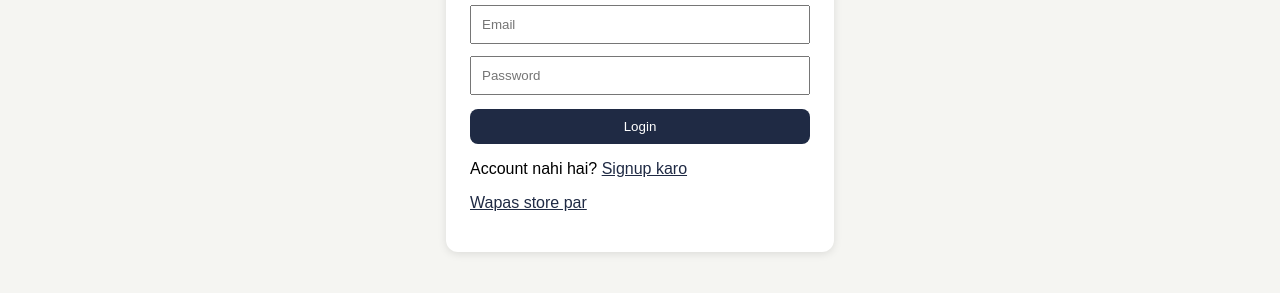
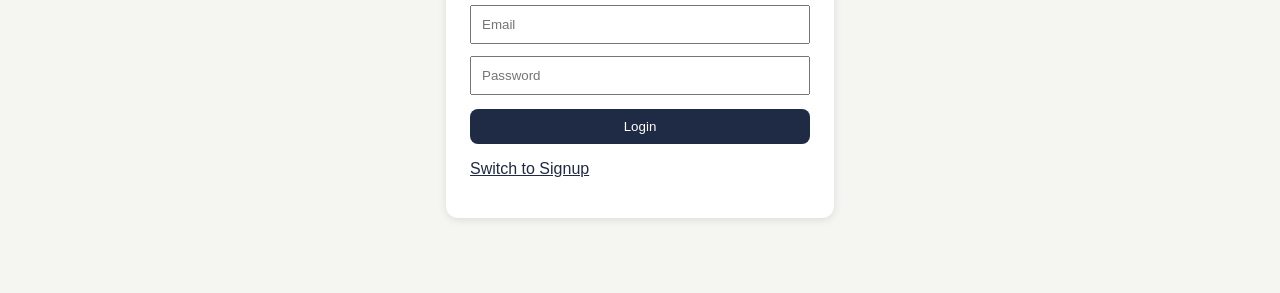
Before and after one commit to gullzahara2-cell/menswear-store, a website: page login.html in a window 1280 px wide. Shown: the part 187-480 px from the top of the page. Drawn offline with Linux system fonts and the light colour scheme.

Commit message:
update login

```diff
--- a/login.html
+++ b/login.html
@@ -22,9 +22,9 @@
     <input id="email" type="email" placeholder="Email">
     <input id="password" type="password" placeholder="Password">
     <button onclick="submitForm()" id="btn">Login</button>
-    <p id="switch">Account nahi hai? <a onclick="toggleMode()">Signup karo</a></p>
+    <p id="switch"> <a onclick="toggleMode()">Switch to Signup</a></p>
     <div id="msg"></div>
-    <p><a href="/index.html">Wapas store par</a></p>
+    <p><a href="/index.html"></a></p>
   </div>
 
   <script>
```
Also changed, not shown: 2 other files.
